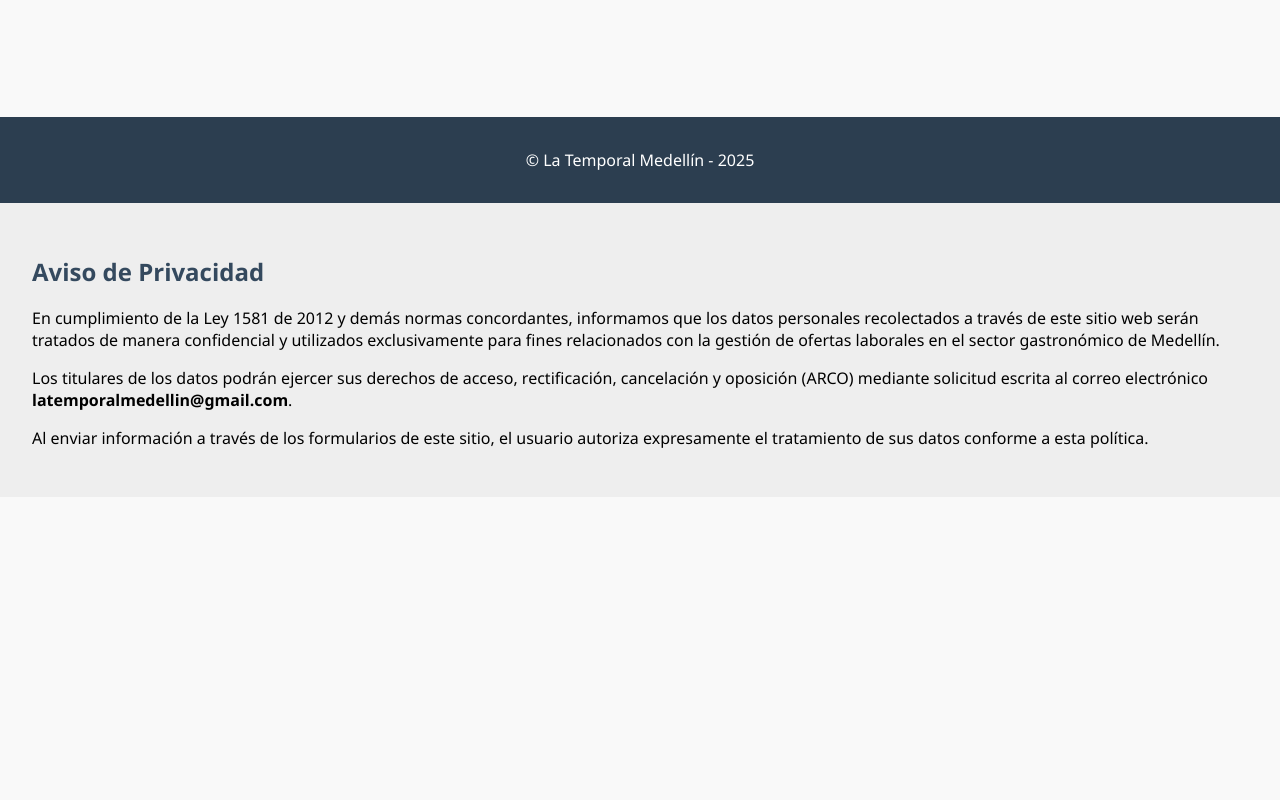
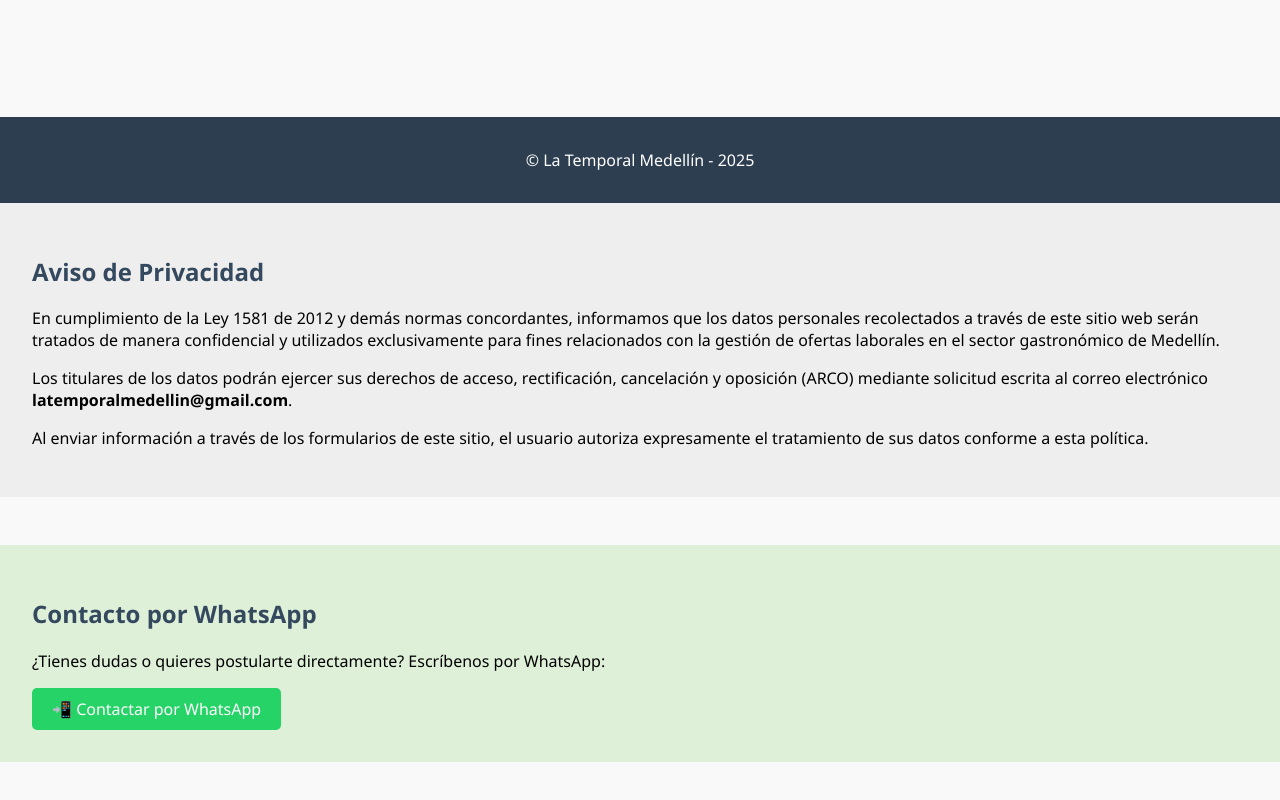
Before and after one commit to vascoalexander37-cell/la-temporal-Medell-n-, a plain HTML site: page index.html in a window 1280 px wide. Shown: the part 1535-2335 px from the top of the page. Before the commit the page ends 2080 px from the top, so only its background shows below. Drawn offline with Linux system fonts and the light colour scheme; grey boxes are pictures that could not be loaded.

Commit message:
Update index.htmlagregado contacto por WhatsApp

```diff
--- a/index.html
+++ b/index.html
@@ -37,6 +37,12 @@
   <p>
     Al enviar información a través de los formularios de este sitio, el usuario autoriza expresamente el tratamiento de sus datos conforme a esta política.
   </p>
+</section><section style="padding: 2em; background-color: #dff0d8;">
+  <h2>Contacto por WhatsApp</h2>
+  <p>¿Tienes dudas o quieres postularte directamente? Escríbenos por WhatsApp:</p>
+  <a href="https://wa.me/573184763464" target="_blank" style="display:inline-block; background-color:#25D366; color:white; padding:10px 20px; text-decoration:none; border-radius:5px;">
+    📲 Contactar por WhatsApp
+  </a>
 </section>
 </body>
 </html>
```
